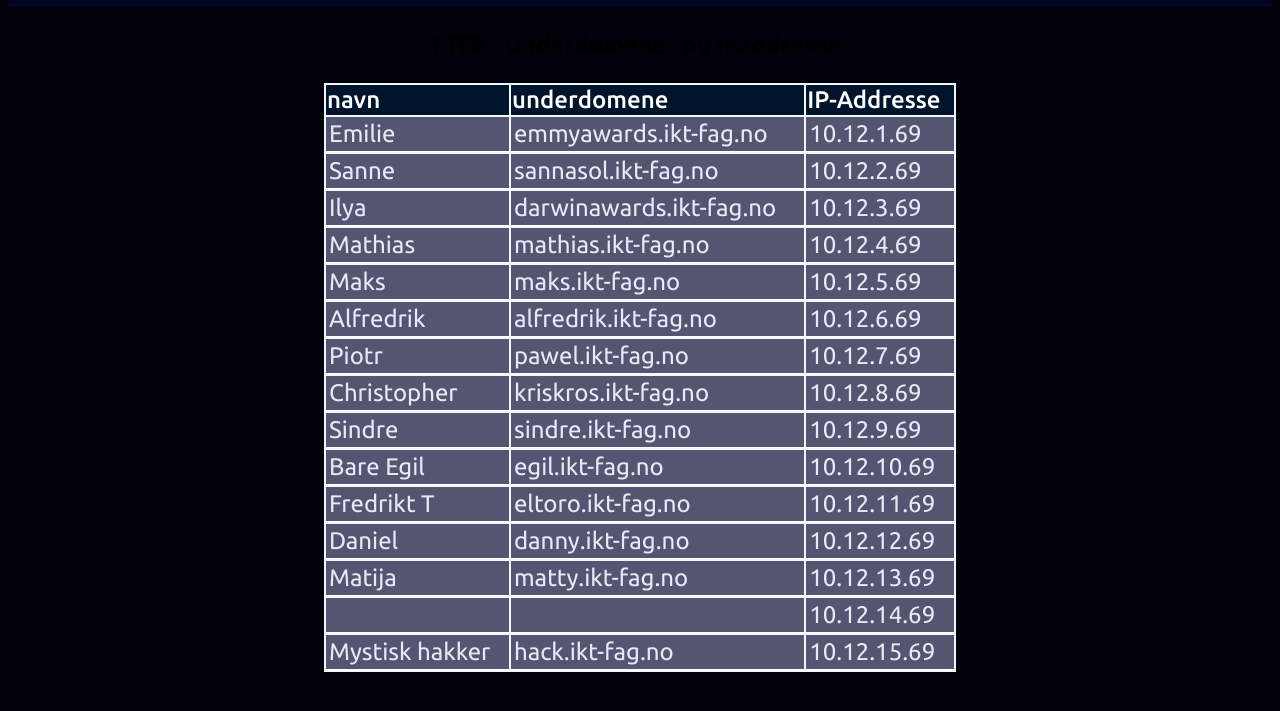
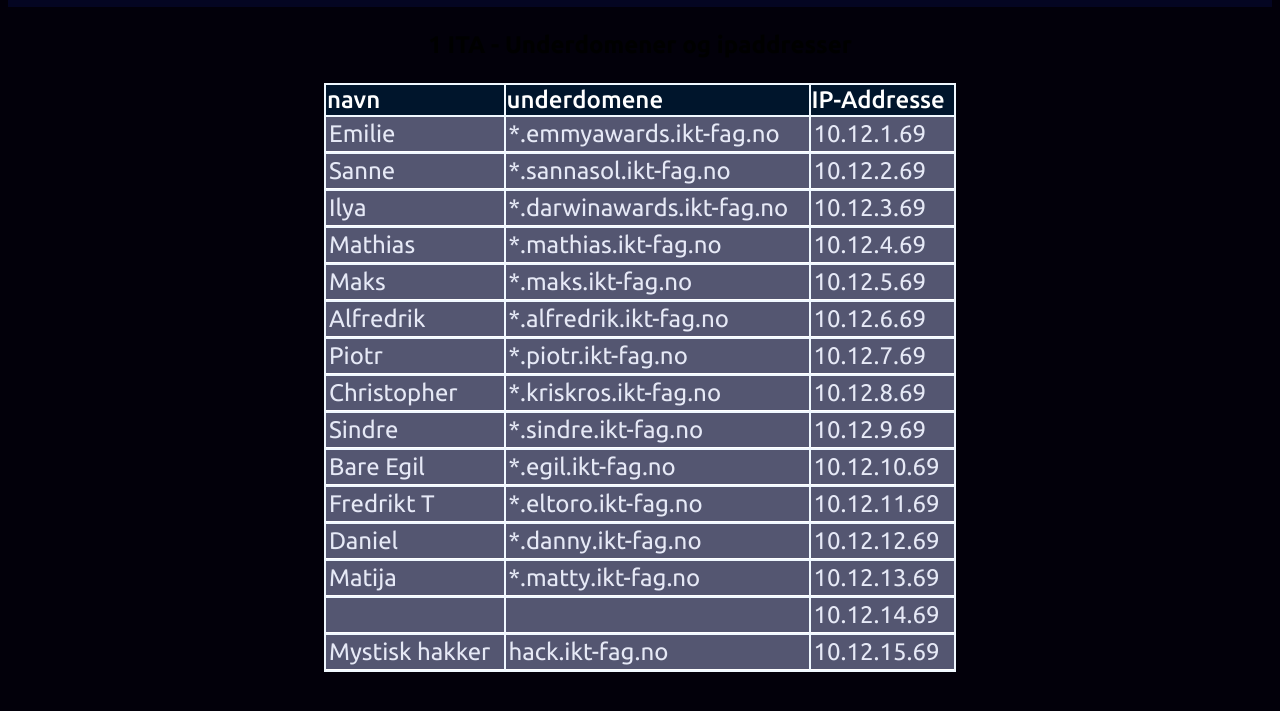
Before and after one commit to Pontifex-Programmerer/ikt-fag.no, a website: page html/ita.html in a window 1280 px wide. Shown: the part 49-760 px from the top of the page. Drawn offline with Linux system fonts and the light colour scheme.

Commit message:
adding links with updated supdomains

```diff
--- a/html/ita.html
+++ b/html/ita.html
@@ -28,67 +28,67 @@
             </tr>
             <tr>
                 <td>Emilie</td>
-                <td><a href="http://emmyawards.ikt-fag.no" target="_blank">emmyawards.ikt-fag.no</a></td>
+                <td><a href="http://emmyawards.ikt-fag.no" target="_blank">*.emmyawards.ikt-fag.no</a></td>
                 <td>10.12.1.69</td>
             </tr>
             <tr>
                 <td>Sanne</td>
-                <td><a href="http://sannasol.ikt-fag.no" target="_blank">sannasol.ikt-fag.no</a></td>
+                <td><a href="http://sannasol.ikt-fag.no" target="_blank">*.sannasol.ikt-fag.no</a></td>
                 <td>10.12.2.69</td>
             </tr>
             <tr>
                 <td>Ilya</td>
-                <td><a href="http://darwinawards.ikt-fag.no" target="_blank">darwinawards.ikt-fag.no</a></td>
+                <td><a href="http://darwinawards.ikt-fag.no" target="_blank">*.darwinawards.ikt-fag.no</a></td>
                 <td>10.12.3.69</td>
             </tr>
             <tr>
                 <td>Mathias</td>
-                <td><a href="http://mathias.ikt-fag.no" target="_blank">mathias.ikt-fag.no</a></td>
+                <td><a href="http://mathias.ikt-fag.no" target="_blank">*.mathias.ikt-fag.no</a></td>
                 <td>10.12.4.69</td>
             </tr>
             <tr>
                 <td>Maks</td>
-                <td><a href="http://maks.ikt-fag.no" target="_blank">maks.ikt-fag.no</a></td>
+                <td><a href="http://maks.ikt-fag.no" target="_blank">*.maks.ikt-fag.no</a></td>
                 <td>10.12.5.69</td>
             </tr>
             <tr>
                 <td>Alfredrik</td>
-                <td><a href="http://alfredrik.ikt-fag.no" target="_blank">alfredrik.ikt-fag.no</a></td>
+                <td><a href="http://alfredrik.ikt-fag.no" target="_blank">*.alfredrik.ikt-fag.no</a></td>
                 <td>10.12.6.69</td>
             </tr>
             <tr>
                 <td>Piotr</td>
-                <td><a href="http://pawel.ikt-fag.no" target="_blank">pawel.ikt-fag.no</a></td>
+                <td><a href="http://pawel.ikt-fag.no" target="_blank">*.piotr.ikt-fag.no</a></td>
                 <td>10.12.7.69</td>
             </tr>
             <tr>
                 <td>Christopher</td>
-                <td><a href="http://kriskros.ikt-fag.no" target="_blank">kriskros.ikt-fag.no</a></td>
+                <td><a href="http://kriskros.ikt-fag.no" target="_blank">*.kriskros.ikt-fag.no</a></td>
                 <td>10.12.8.69</td>
             </tr>
             <tr>
                 <td>Sindre</td>
-                <td><a href="http://sindre.ikt-fag.no" target="_blank">sindre.ikt-fag.no</a></td>
+                <td><a href="http://sindre.ikt-fag.no" target="_blank">*.sindre.ikt-fag.no</a></td>
                 <td>10.12.9.69</td>
             </tr>
             <tr>
                 <td>Bare Egil</td>
-                <td><a href="http://egil.ikt-fag.no" target="_blank">egil.ikt-fag.no</a></td>
+                <td><a href="http://egil.ikt-fag.no" target="_blank">*.egil.ikt-fag.no</a></td>
                 <td>10.12.10.69</td>
             </tr>
             <tr>
                 <td>Fredrikt T</td>
-                <td><a href="http://eltoro.ikt-fag.no" target="_blank">eltoro.ikt-fag.no</a></td>
+                <td><a href="http://eltoro.ikt-fag.no" target="_blank">*.eltoro.ikt-fag.no</a></td>
                 <td>10.12.11.69</td>
             </tr>
             <tr>
                 <td>Daniel</td>
-                <td><a href="http://danny.ikt-fag.no" target="_blank">danny.ikt-fag.no</a></td>
+                <td><a href="http://danny.ikt-fag.no" target="_blank">*.danny.ikt-fag.no</a></td>
                 <td>10.12.12.69</td>
             </tr>
             <tr>
                 <td>Matija</td>
-                <td><a href="http://matty.ikt-fag.no" target="_blank">matty.ikt-fag.no</a></td>
+                <td><a href="http://matty.ikt-fag.no" target="_blank">*.matty.ikt-fag.no</a></td>
                 <td>10.12.13.69</td>
             </tr>
             <tr>
```
